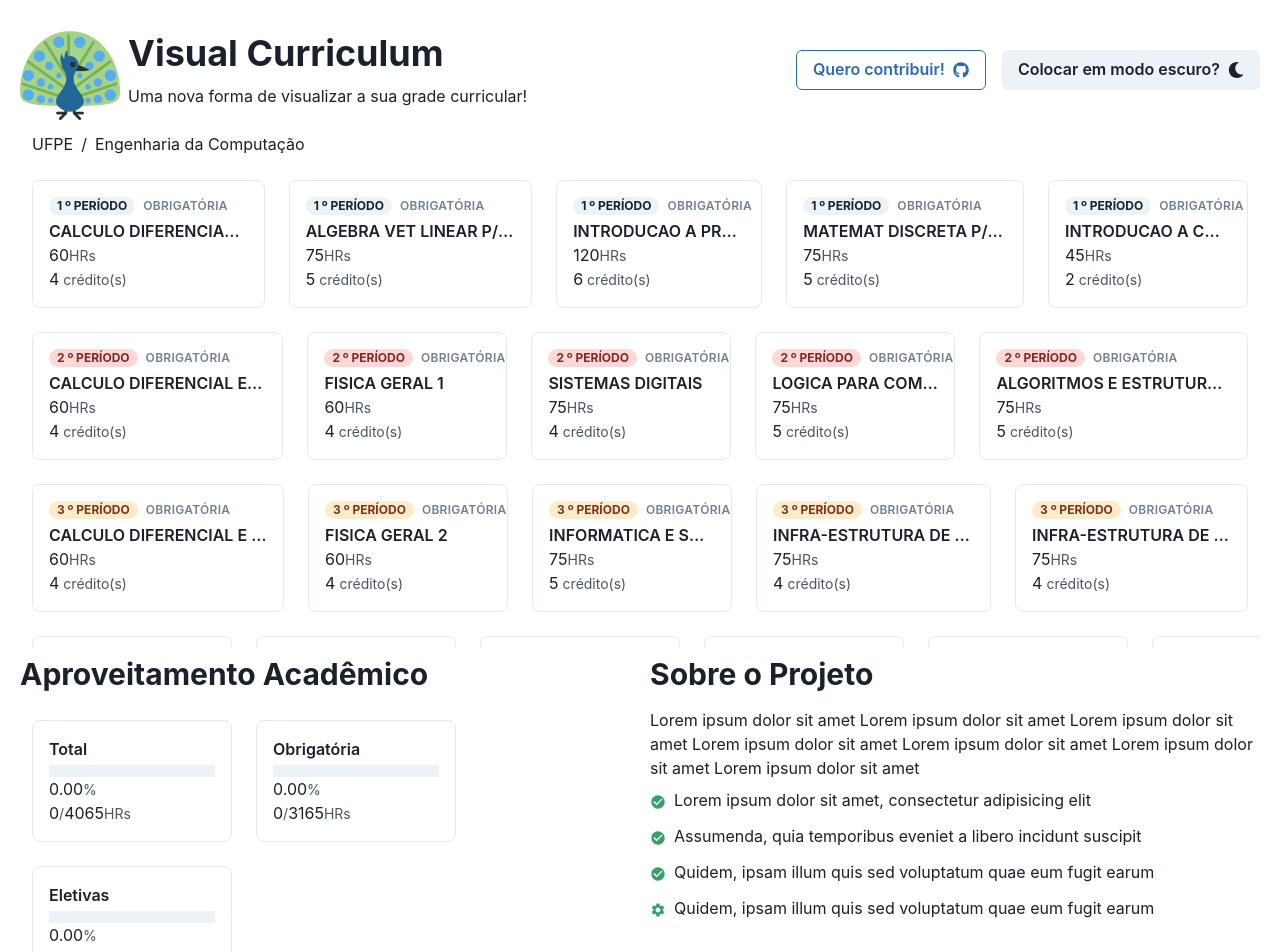
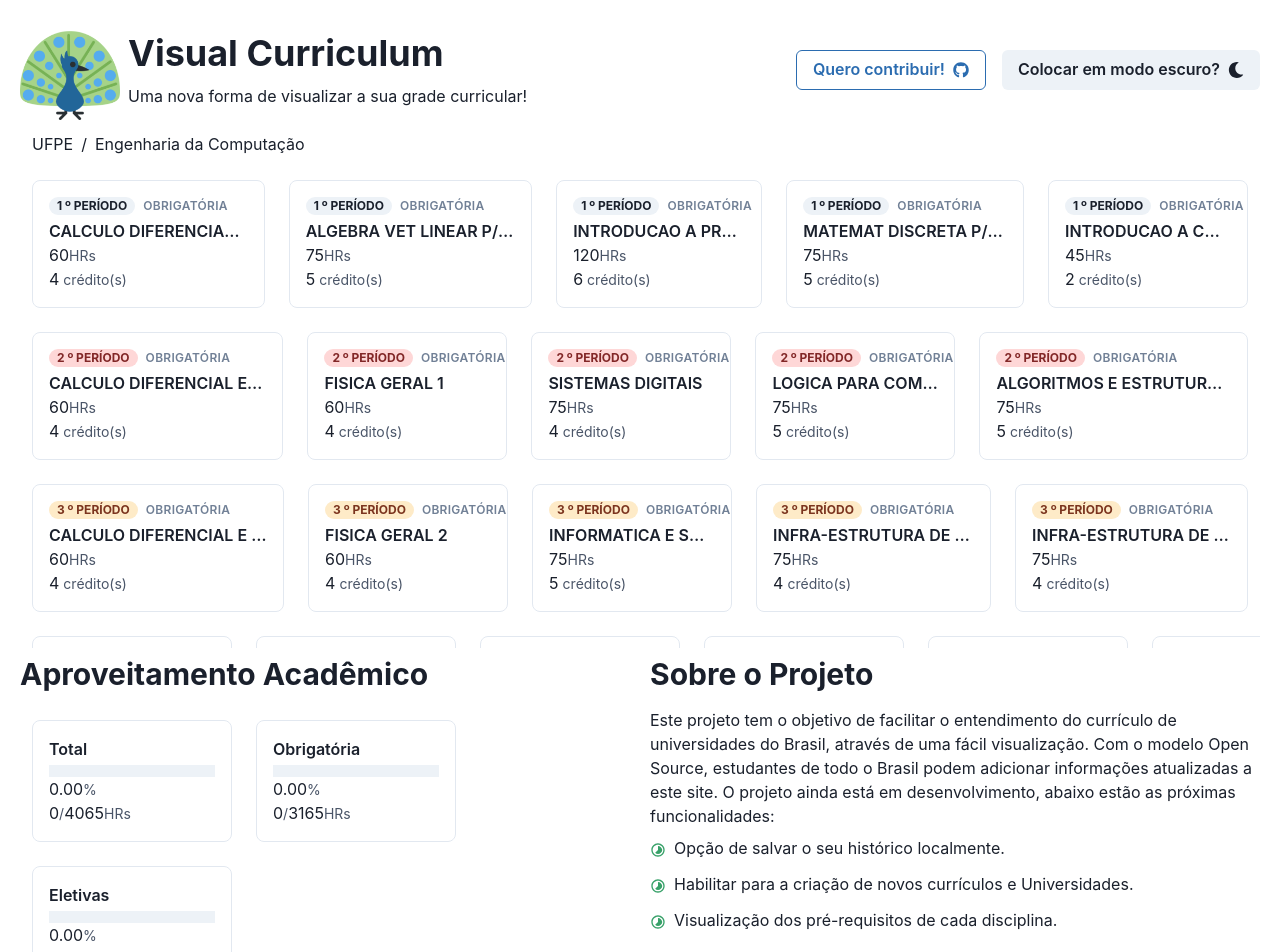
Before and after one commit to ThiagoAugustoSM/visual-curriculum, a React (Create React App) app: page / in a window 1280 px wide. Shown: the top 952 px of the page. Built offline with nearby package versions, Linux system fonts and the light colour scheme.

Commit message:
Update text and github link

```diff
--- a/src/components/Header/index.tsx
+++ b/src/components/Header/index.tsx
@@ -15,6 +15,10 @@ import Logo from '../../assets/img/peacock-logo.png';
 
 const Header = () => {
   const { colorMode, toggleColorMode } = useColorMode()
+
+  const openGithub = () => {
+    window.open('https://thiagoaugustosm.github.io/visual-curriculum/')
+  }
 
   return (
     <Stack
@@ -53,7 +57,9 @@ const Header = () => {
           marginY="2"
           colorScheme="blue"
           variant="outline"
-          rightIcon={<Icon as={FaGithub}/>}>
+          rightIcon={<Icon as={FaGithub}/>}
+          onClick={() => openGithub()}
+        >
           Quero contribuir!
         </Button>
         <Button
--- a/src/components/NextSteps/index.tsx
+++ b/src/components/NextSteps/index.tsx
@@ -8,7 +8,7 @@ import {
   ListItem,
   ListIcon
 } from '@chakra-ui/react';
-import { MdCheckCircle, MdSettings } from 'react-icons/md';
+import { MdTimelapse } from 'react-icons/md';
 
 const NextSteps = () => {
   return (
@@ -17,24 +17,20 @@ const NextSteps = () => {
         Sobre o Projeto
       </Heading>
       <Text>
-      Lorem ipsum dolor sit amet Lorem ipsum dolor sit amet Lorem ipsum dolor sit amet Lorem ipsum dolor sit amet Lorem ipsum dolor sit amet Lorem ipsum dolor sit amet Lorem ipsum dolor sit amet
+        Este projeto tem o objetivo de facilitar o entendimento do currículo de universidades do Brasil, através de uma fácil visualização. Com o modelo Open Source, estudantes de todo o Brasil podem adicionar informações atualizadas a este site. O projeto ainda está em desenvolvimento, abaixo estão as próximas funcionalidades:
       </Text>
       <List spacing={3}>
         <ListItem>
-          <ListIcon as={MdCheckCircle} color="green.500" />
-          Lorem ipsum dolor sit amet, consectetur adipisicing elit
+          <ListIcon as={MdTimelapse} color="green.500" />
+          Opção de salvar o seu histórico localmente.
         </ListItem>
         <ListItem>
-          <ListIcon as={MdCheckCircle} color="green.500" />
-          Assumenda, quia temporibus eveniet a libero incidunt suscipit
+          <ListIcon as={MdTimelapse} color="green.500" />
+          Habilitar para a criação de novos currículos e Universidades.
         </ListItem>
         <ListItem>
-          <ListIcon as={MdCheckCircle} color="green.500" />
-          Quidem, ipsam illum quis sed voluptatum quae eum fugit earum
-        </ListItem>
-        <ListItem>
-          <ListIcon as={MdSettings} color="green.500" />
-          Quidem, ipsam illum quis sed voluptatum quae eum fugit earum
+          <ListIcon as={MdTimelapse} color="green.500" />
+          Visualização dos pré-requisitos de cada disciplina.
         </ListItem>
       </List>
     </Stack>
```
